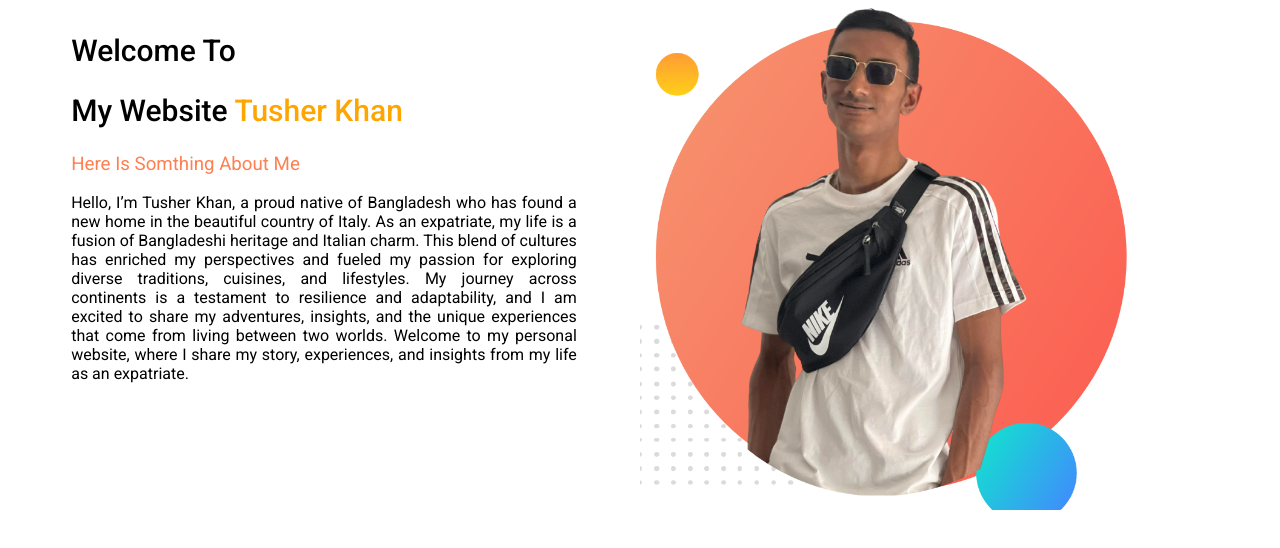
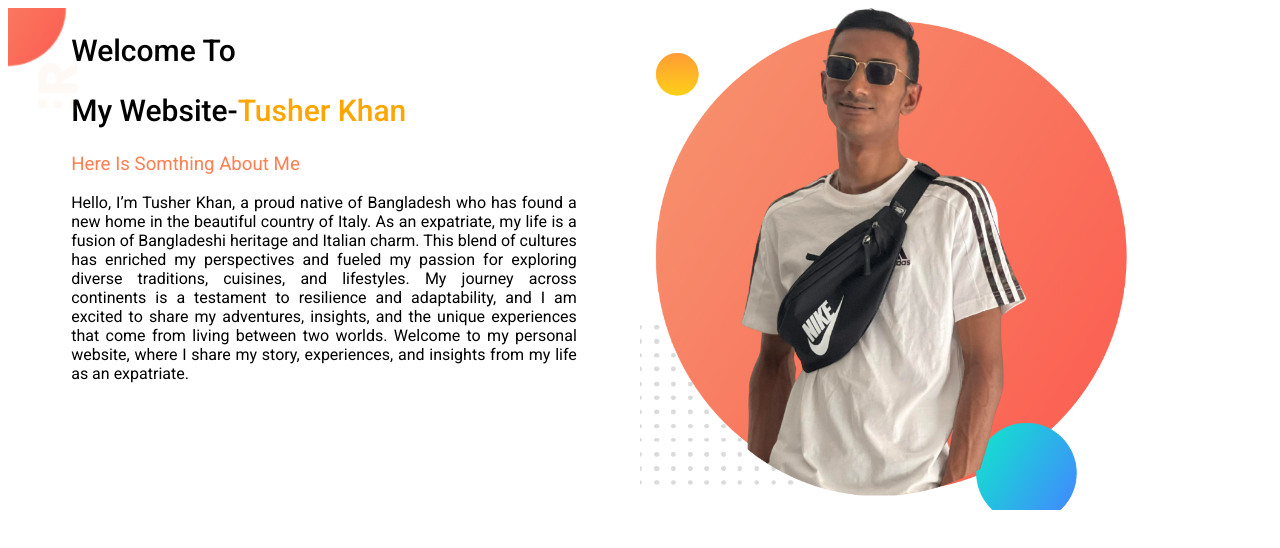
Before and after one commit to akash78678/my-first-professional-website, a plain HTML site: page index.html in a window 1280 px wide. Drawn offline with Linux system fonts and the light colour scheme.

Commit message:
backgroun-image

```diff
--- a/index.html
+++ b/index.html
@@ -7,14 +7,15 @@
     <title>Tusher Khan</title>
     <link rel="preconnect" href="https://fonts.googleapis.com">
     <link href="https://fonts.googleapis.com/css2?family=Poppins:ital,wght@0,100;0,200;0,300;0,400;0,500;0,600;0,700;1,100;1,200;1,300;1,400;1,500;1,600&family=Roboto:wght@400;500;700;900&display=swap" rel="stylesheet">
+
     <link rel="stylesheet" href="style.css">
 
 </head>
 <body>
-    <section>
+    <section class="top-banner">
         <div class="bio">
             <h1>Welcome To </h1>
-            <h1>My Website <span class="logo">Tusher Khan</span></h1>
+            <h1>My Website-<span class="logo">Tusher Khan</span></h1>
 
             <h3 class="intro">Here Is Somthing About Me</h3>
 
--- a/style.css
+++ b/style.css
@@ -38,3 +38,12 @@ h1{
 .paragraph {
   text-align: justify;
 }
+
+.top-banner {
+    background-image: url("images/top-banner.png");
+     background-repeat: no-repeat;
+}
+
+section {
+    height: 100px;
+}
```
